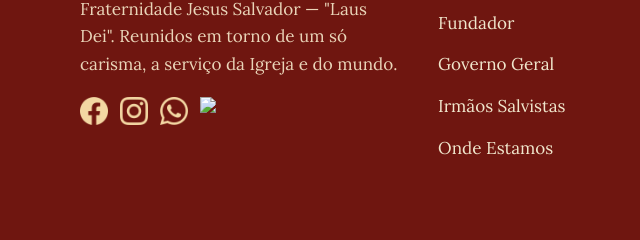
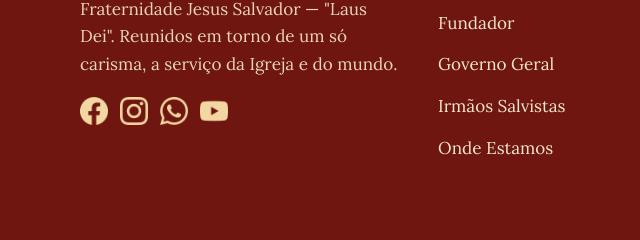
Before and after one commit to kauanrochapereira4-collab/teste3, a plain HTML site: page index.html in a window 1280 px wide. Shown: the part 2402-2642 px from the top of the page, 0-640 px from the left. Drawn offline with Linux system fonts and the light colour scheme.

Commit message:
Update index.html

```diff
--- a/index.html
+++ b/index.html
@@ -155,7 +155,7 @@
             <img src="images/whatsapp.png" alt="WhatsApp">
           </a>
           <a href="#" aria-label="YouTube">
-            <img src="images/youtube (1).png" alt="YouTube">
+            <img src="images/youtube.png" alt="YouTube">
           </a>
         </div>
       </div>
```
